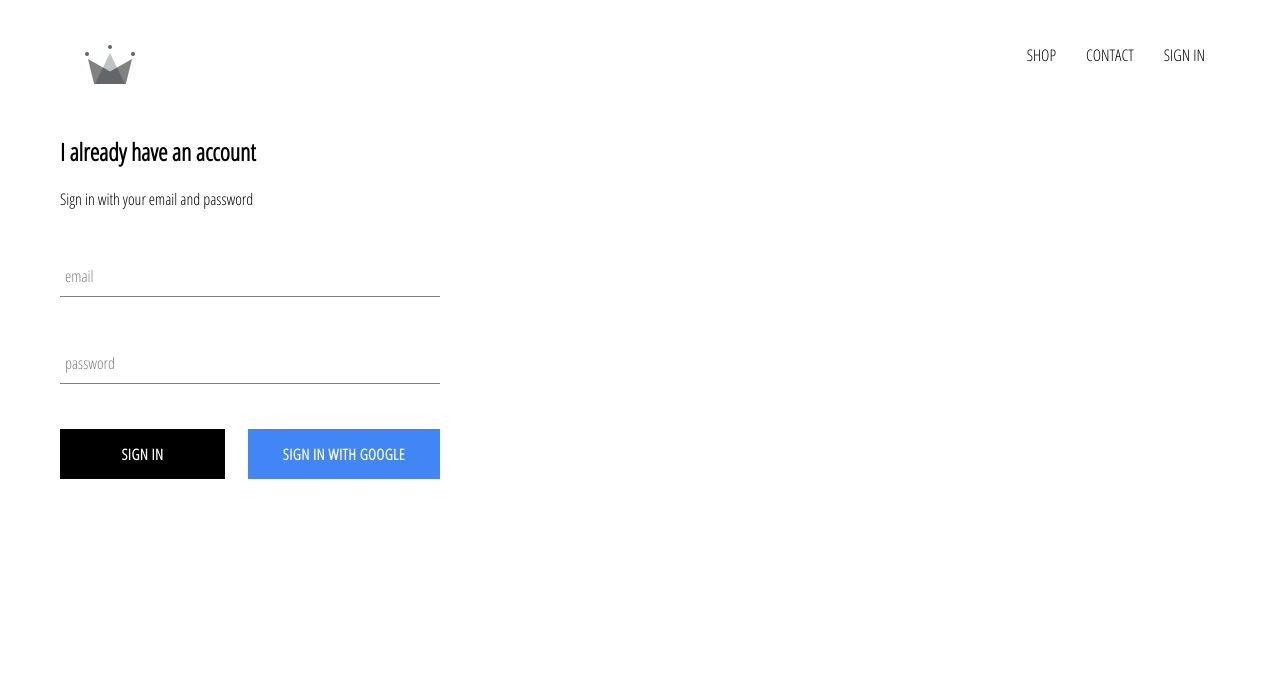
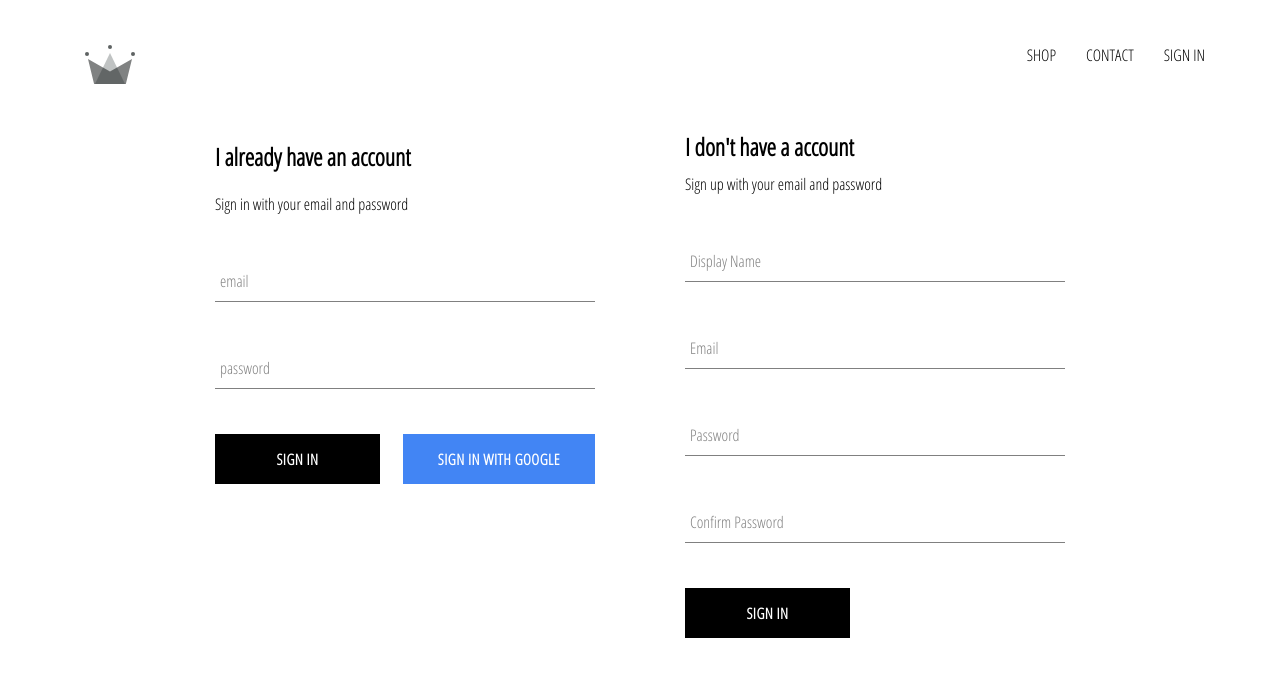
Before and after one commit to Ark230/react-ecommerce, a React (Create React App) app: page /signin in a window 1280 px wide. Shown: the top 676 px of the page. Built offline with nearby package versions, Linux system fonts and the light colour scheme; no server answers.

Commit message:
implemented firebase utils, included ability to store authenticated stores into our firestore db

```diff
--- a/src/App.js
+++ b/src/App.js
@@ -5,7 +5,7 @@
 import ShopPage from './pages/shop/shop.component';
 import Header from './components/header/header.component';
 import SignInAndSignUpPage from './pages/sign-in-sign-up/sign-in-sign-up.component';
-import {auth} from './firebase/firebase.util';
+import {auth, createUserProfileDocument} from './firebase/firebase.util';
 
 class App extends React.Component {
   constructor(props){
@@ -17,8 +17,27 @@
 
   unSubscribeFromAuth = null;
   componentDidMount(){
-   this.unSubscribeFromAuth = auth.onAuthStateChanged(user => {
-      this.setState({currentUser:user})
+   this.unSubscribeFromAuth = auth.onAuthStateChanged(async userAuth => {
+
+    if(userAuth){
+      const userRef = await createUserProfileDocument(userAuth);
+
+      userRef.onSnapshot(snapshot => {
+        this.setState(
+          {
+         currentUser:{
+          id: snapshot.id,
+          ...snapshot.data()
+          }
+        }, () => console.log(this.state))
+      })
+
+    }else{
+      this.setState({currentUser: userAuth});
+    }
+
+
+
     });
   }
 
--- a/src/components/form-input/form-input.component.jsx
+++ b/src/components/form-input/form-input.component.jsx
@@ -1,11 +1,13 @@
 import React from 'react';
-import './form-input.styles.scss'
+import './form-input.styles.scss';
 
-const FormInput = ({handleChange, label, ...otherProps}) => (
-    <div className="group">
-        <input className="form-input" onChange={handleChange} {...otherProps}/>
+
+const FormInput = ({ handleChange, label, ...otherProps }) => (
+    <div className='group'>
+      <input className='form-input' onChange={handleChange} {...otherProps} />
         {
-            label ? (<label className="{`${props.value.length} ? 'shrink': ''`} form-input-label">
+        label ?
+            (<label className={`${otherProps.value.length ? 'shrink': ''} form-input-label`}>
                 {label}
             </label>)
             : null
@@ -14,3 +16,5 @@
 )
 
 export default FormInput;
+
+// (<label className={`${otherProps.value.length ? 'shrink': ''} form-input-label`}>
--- a/src/components/sign-in/sign-in.component.jsx
+++ b/src/components/sign-in/sign-in.component.jsx
@@ -34,7 +34,7 @@
                 <h2>I already have an account</h2>
                 <span>Sign in with your email and password</span>
                 <form onSubmit={this.handleSubmit}>
-                    <FormInput name="email" value={this.state.email} handleChange={this.handleChange} label="email"required/>
+                    <FormInput name="email" value={this.state.email} handleChange={this.handleChange} label="email" required/>
 
                     <FormInput name="password" value={this.state.password} handleChange={this.handleChange} label="password" required/>
 
--- /dev/null
+++ b/src/components/sign-up/sign-up.component.jsx
@@ -0,0 +1,69 @@
+import React from 'react';
+import './sign-up.styles.scss';
+import FormInput from '../form-input/form-input.component';
+import CustomButton from '../custom-button/custom-button.component';
+import {auth, createUserProfileDocument } from '../../firebase/firebase.util';
+
+class SignUp extends React.Component{
+    constructor(props){
+        super(props);
+
+        this.state = {
+            displayName:'',
+            email:'',
+            password:'',
+            confirmPassword:''
+        }
+    }
+
+    handleSubmit = async (event) => {
+        event.preventDefault();
+        const {displayName, email, password, confirmPassword} = this.state;
+        if(password !== confirmPassword){
+            alert("passwords don't match");
+            return;
+        }
+
+        try{
+            //returns and user auth object
+            const {user} = await auth.createUserWithEmailAndPassword(email, password);
+            await createUserProfileDocument(user, {displayName});
+            this.setState({
+                displayName:'',
+                email:'',
+                password:'',
+                confirmPassword:''
+            });
+
+        }catch(e){
+            console.error(e);
+        }
+    }
+
+    handleChange = async (event) => {
+        const {name, value} = event.target;
+        this.setState({[name]: value});
+    }
+
+
+    render(){
+        const {displayName, email, password, confirmPassword} = this.state;
+        return(
+                <div className="sign-up">
+                    <h2 className="title"> I don't have a account</h2>
+                    <span>Sign up with your email and password</span>
+                    <form className="sign-up-form" onSubmit={this.handleSubmit}>
+                       <FormInput type="text" name="displayName" value={displayName} onChange={this.handleChange} label="Display Name" required></FormInput>
+                       <FormInput type="email" name="email" value={email} onChange={this.handleChange} label="Email" required></FormInput>
+                       <FormInput type="password" name="password" value={password} onChange={this.handleChange} label="Password" required></FormInput>
+                       <FormInput type="password" name="confirmPassword" value={confirmPassword} onChange={this.handleChange} label="Confirm Password" required></FormInput>
+                    <CustomButton type="submit">SIGN IN</CustomButton>
+                    </form>
+                </div>
+
+        );
+
+    }
+}
+
+export default SignUp;
--- /dev/null
+++ b/src/components/sign-up/sign-up.styles.scss
@@ -0,0 +1,9 @@
+.sign-up {
+    display: flex;
+    flex-direction: column;
+    width: 380px;
+
+    .title {
+      margin: 10px 0;
+    }
+  }
--- a/src/firebase/firebase.util.js
+++ b/src/firebase/firebase.util.js
@@ -20,6 +20,33 @@
   export const auth = firebase.auth();
   export const firestore = firebase.firestore();
 
+  export const createUserProfileDocument = async(userAuth, additionalData) => {
+    if(!userAuth){
+      console.log("rejected");
+      return;
+    }
+
+    const userReference = firestore.doc(`users/${userAuth.uid}`);
+    const snapShot = await userReference.get();
+
+    if(!snapShot.exists){
+      const {displayName, email} = userAuth;
+      const createdAt = new Date();
+      try{
+
+        await userReference.set({
+          displayName,
+          email,
+          createdAt,
+          ...additionalData
+        });
+      }catch(e){
+        console.log("error creating user", e);
+      }
+    }
+      console.log('seems to be created');
+      return userReference;
+  }
 
   const provider = new firebase.auth.GoogleAuthProvider();
   provider.setCustomParameters({ prompt:'select_account' });
--- a/src/pages/sign-in-sign-up/sign-in-sign-up.component.jsx
+++ b/src/pages/sign-in-sign-up/sign-in-sign-up.component.jsx
@@ -1,11 +1,12 @@
 import React from 'react';
 import './sign-in-sign-up.styles.scss';
 import SignIn from '../../components/sign-in/sign-in.component';
-
+import SignUp from '../../components/sign-up/sign-up.component';
 
 const SignInAndSignUpPage = () => (
     <div className="sign-in-and-sign-up">
         <SignIn/>
+        <SignUp/>
     </div>
 
 )
--- a/src/pages/sign-in-sign-up/sign-in-sign-up.styles.scss
+++ b/src/pages/sign-in-sign-up/sign-in-sign-up.styles.scss
@@ -0,0 +1,6 @@
+.sign-in-and-sign-up{
+    width: 850px;
+    display: flex;
+    justify-content: space-between;
+    margin: 30px auto;
+}
```
